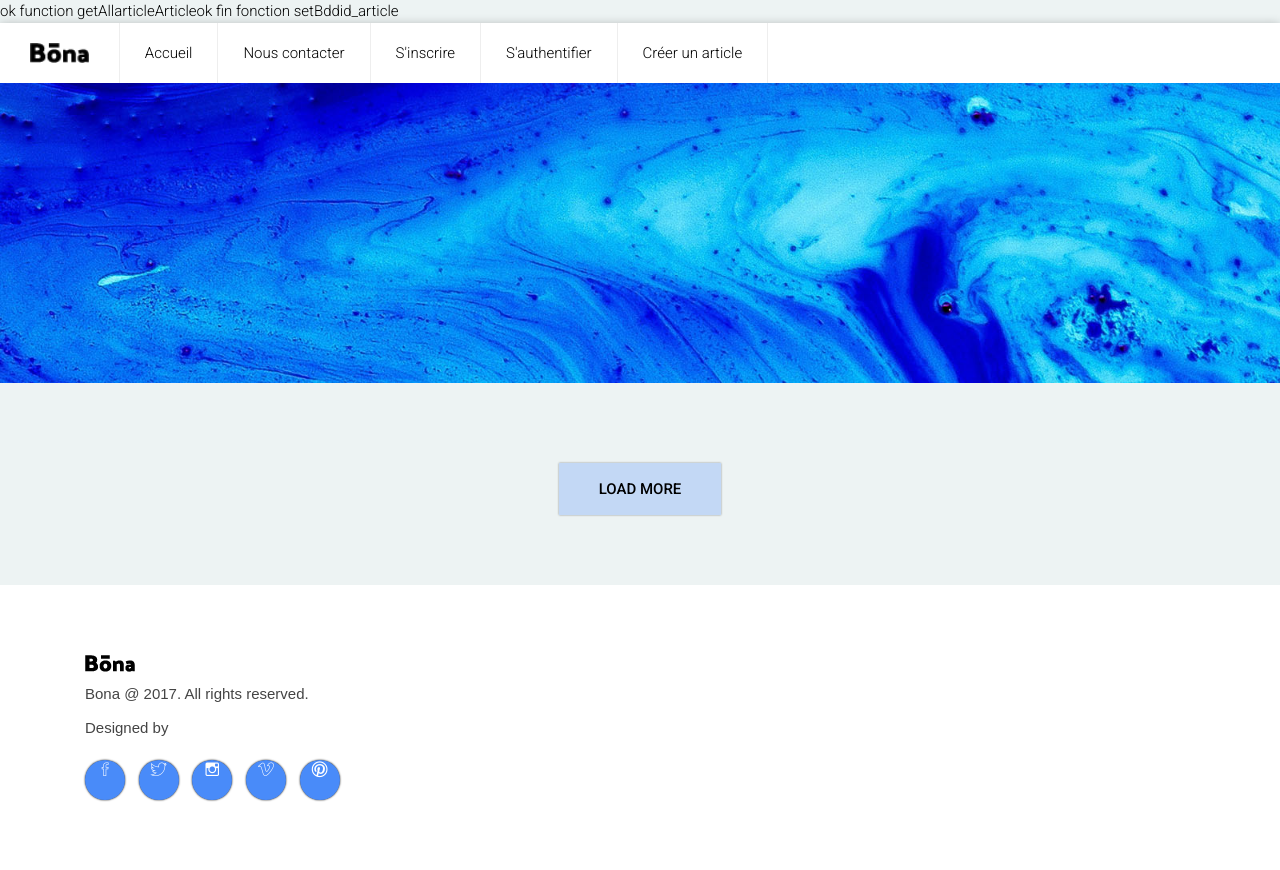
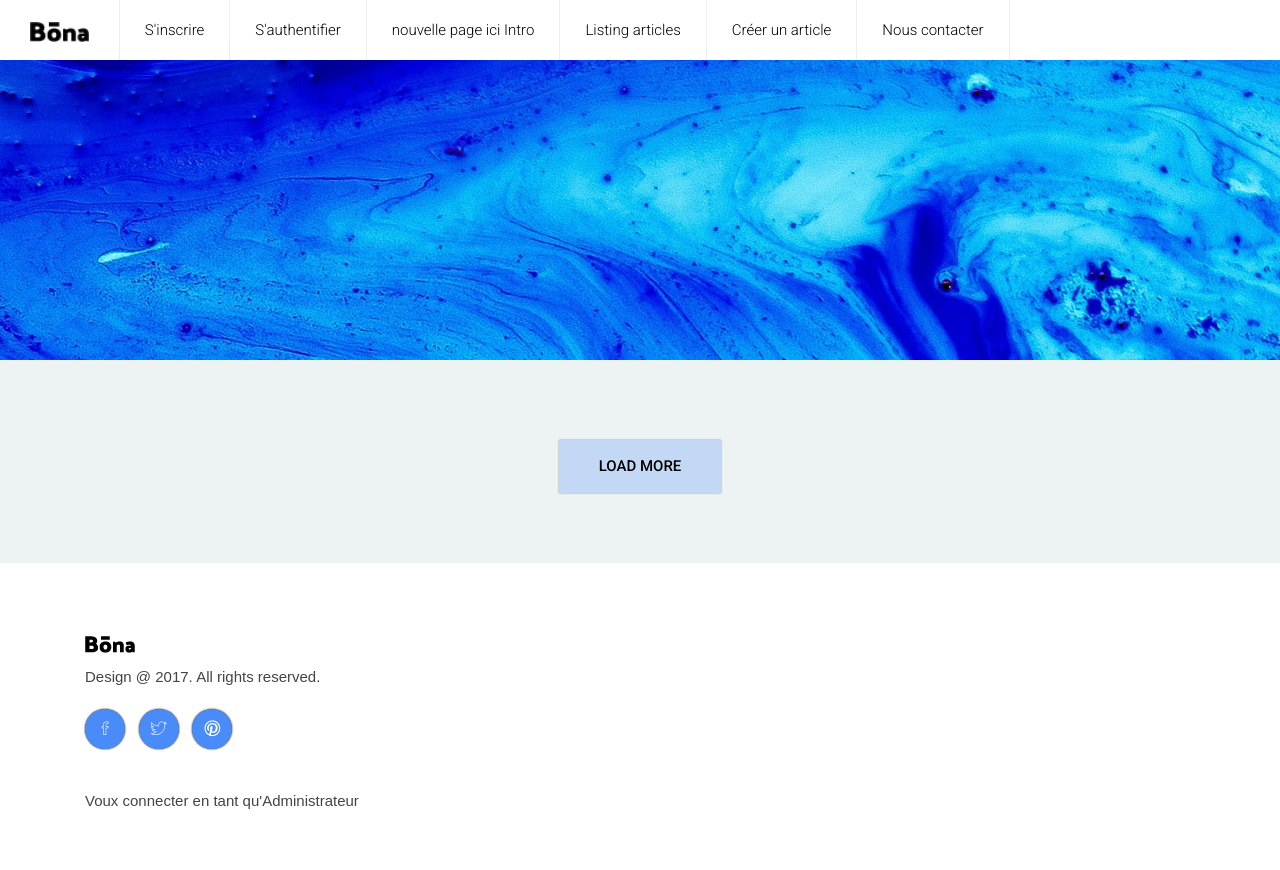
Before and after one commit to Juju075/Openclassrooms, a PHP site: page /App_Blog_MVC/ in a window 1280 px wide. After the commit the page ends 809 px from the top, so only its background shows below. Run offline with PHP 8.4, Linux system fonts and the light colour scheme; data that the repository does not hold is empty; some web fonts are replaced.

Commit message:
Partial modified links and social media

```diff
--- a/framework/Model.php
+++ b/framework/Model.php
@@ -10,10 +10,10 @@ abstract class Model
 
 
 
+
     private static function setBdd(){
         self::$_bdd = new PDO('mysql:host=localhost;dbname=app_blog_mvc;charset=utf8','root','');
         self::$_bdd->setAttribute(PDO::ATTR_ERRMODE, PDO::ERRMODE_WARNING);
-        echo('ok fin fonction setBdd');
     }
 
     protected function getBdd(){
@@ -29,25 +29,10 @@ abstract class Model
 
     //Cette function est appele par une fonction de xxxxManager.php qui lui passe 2 arguments.
     protected function getAll($table, $obj){
-
-        echo('ok function getAll');
-        echo($table);
-        echo($obj);
-
-
         $this->getBdd();
         $var = [];
-
-        // order by id desc
-        $id = 'id' . '_' . $table;
-        echo($id);
-
-
-
-        //definir id_article pour variable
         $req  = self::$_bdd->prepare('SELECT * FROM '. $table.' ORDER BY id_article desc');
         $req->execute();
-
 
         while ($data = $req->fetch(PDO::FETCH_ASSOC)){
             $var[] = new $obj($data); //le tableau vas instancie un nouvel Article.php en lui passant
@@ -55,7 +40,6 @@ abstract class Model
 
         return $var;
         $req->closeCursor();
-        echo('Le code passe ici');
     }
 
 
--- a/public/partials/_footer.php
+++ b/public/partials/_footer.php
@@ -2,18 +2,16 @@
 					<div class="footer-section">
 
 						<a class="logo" href="#"><img src="public/images/logo.png" alt="Logo Image"></a>
-						<p class="copyright">Bona @ 2017. All rights reserved.</p>
-						<p class="copyright">Designed by </p>
+						<p class="copyright">Design @ 2017. All rights reserved.</p>
 						<ul class="icons">
 							<li><a href="#"><i class="ion-social-facebook-outline"></i></a></li>
 							<li><a href="#"><i class="ion-social-twitter-outline"></i></a></li>
-							<li><a href="#"><i class="ion-social-instagram-outline"></i></a></li>
-							<li><a href="#"><i class="ion-social-vimeo-outline"></i></a></li>
 							<li><a href="#"><i class="ion-social-pinterest-outline"></i></a></li>
 						</ul>
 
 					</div><!-- footer-section -->
-				</div><!-- col-lg-4 col-md-6 -->
+					<p><a href="#"><b>Voux connecter en tant qu'Administrateur</b></a></p>
+</div><!-- col-lg-4 col-md-6 -->
 
 
 				<div class="col-lg-4 col-md-6">
--- a/public/partials/_nav.php
+++ b/public/partials/_nav.php
@@ -1,14 +1,13 @@
 			<ul class="main-menu visible-on-click" id="main-menu">
-				<!-- Twig -->
-				<li><a href="accueil">Accueil</a></li>
-				<li><a href="contact&create">Nous contacter</a></li>
-
 				<!-- Twig si non connecte -->
 				<li><a href="register&create">S'inscrire</a></li>
 				<li><a href="login&user">S'authentifier</a></li>
-
+				<!-- Twig -->
+				<li><a href="intro">nouvelle page ici Intro</a></li>
+				<li><a href="accueil">Listing articles</a></li>
 
 				<!-- Twig si connecte-->
 				<li><a href="post&create">Créer un article</a></li>
+				<li><a href="contact&create">Nous contacter</a></li>
 
 			</ul><!-- main-menu -->
```
